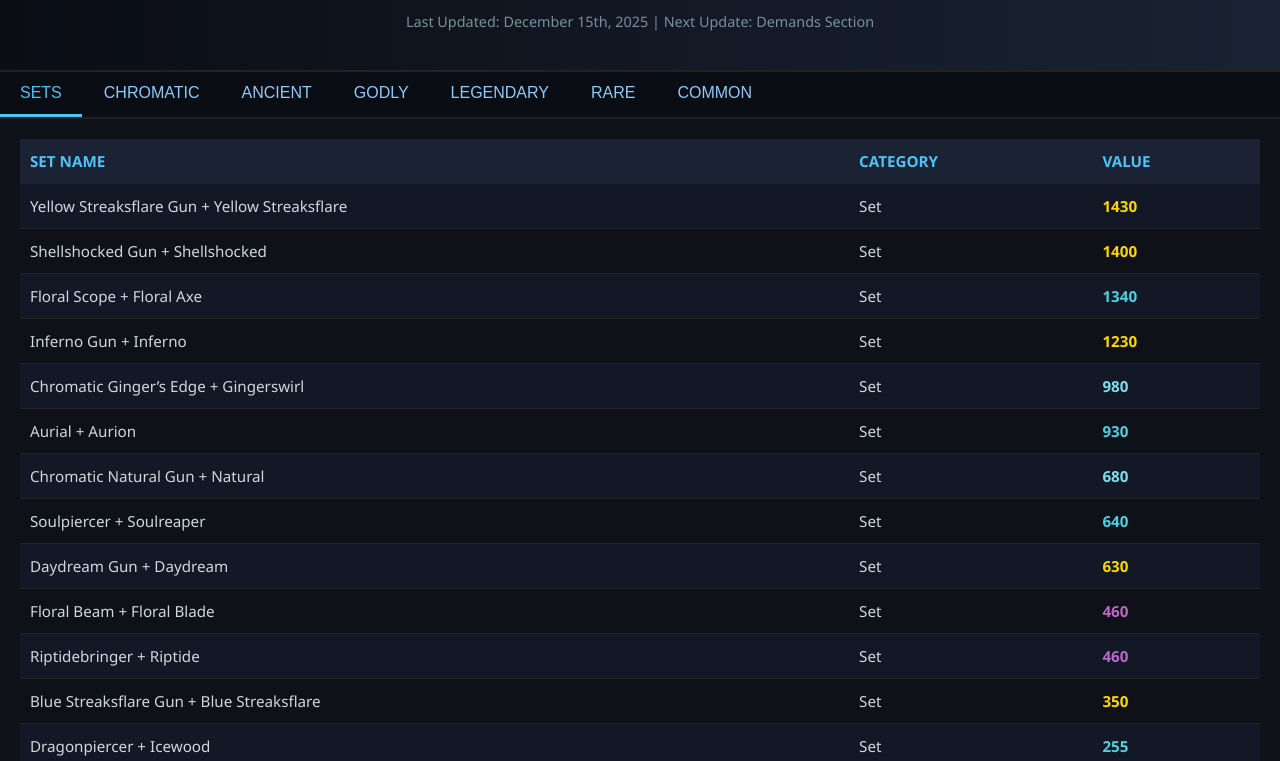
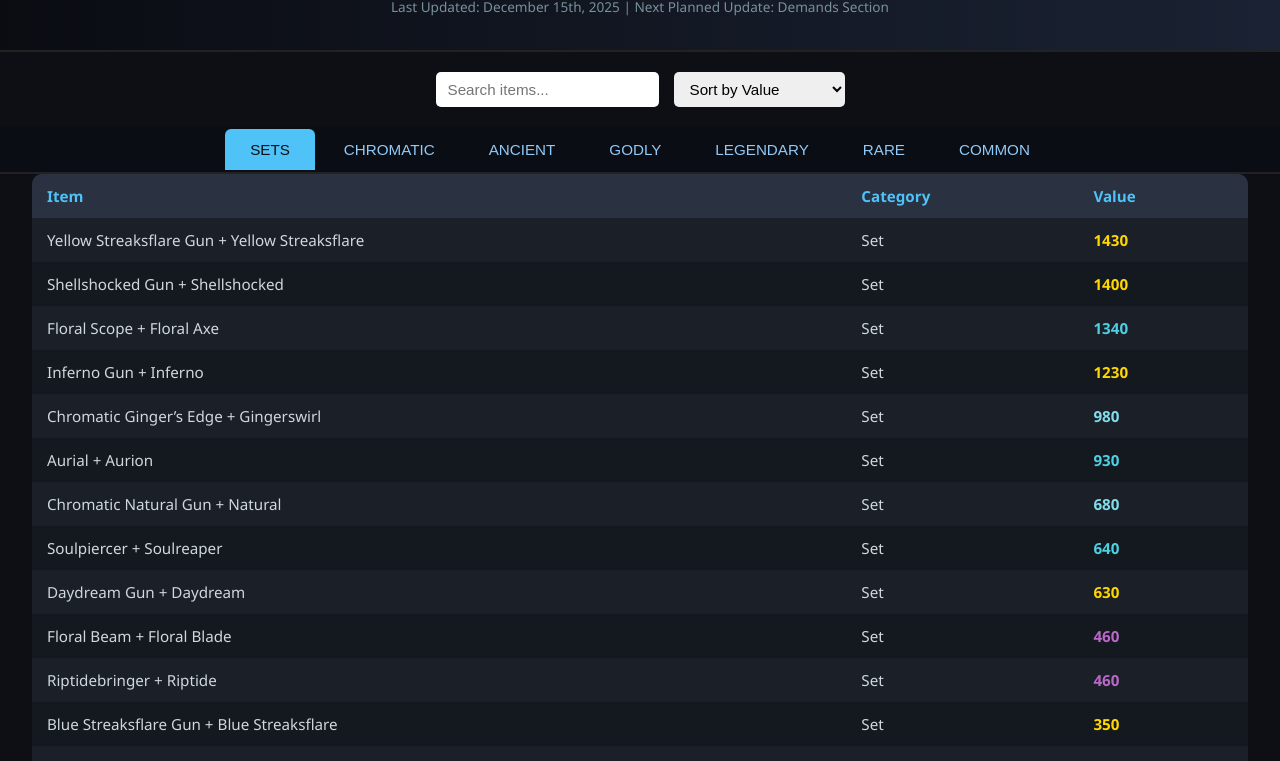
Before and after one commit to troixxanh/Official-KVGD-Values, a plain HTML site: page index.html in a window 1280 px wide. Shown: the part 108-869 px from the top of the page. Drawn offline with Linux system fonts and the light colour scheme.

```diff
--- a/index.html
+++ b/index.html
@@ -5,61 +5,79 @@
 <meta name="viewport" content="width=device-width, initial-scale=1.0">
 <title>KVGD Official Value List</title>
 <style>
-  /* ===== Body & Fonts ===== */
   body {
-    background-color: #0e1117;
+    background-color: #0d0f14;
     color: #cfd8dc;
     font-family: 'Segoe UI', Tahoma, Geneva, Verdana, sans-serif;
     margin: 0;
-    padding: 0;
   }
   header {
-    background: linear-gradient(90deg, #0a0d14, #1a2233);
-    padding: 25px 20px;
+    background: linear-gradient(90deg, #0a0c12, #1a2233);
+    padding: 20px;
     text-align: center;
     border-bottom: 2px solid #222;
   }
-  h1 { margin: 0; font-size: 2.2rem; color: #4fc3f7; }
-  h2 { margin: 5px 0 15px; font-size: 1.2rem; color: #90caf9; font-weight: normal; }
-  .last-updated { font-size: 0.9rem; color: #78909c; }
+  h1 { margin: 0; font-size: 2rem; color: #4fc3f7; }
+  h2 { margin: 5px 0 15px; font-size: 1rem; color: #90caf9; font-weight: normal; }
+  .last-updated { font-size: 0.85rem; color: #78909c; }
 
-  /* ===== Tabs ===== */
-  .tab { overflow: hidden; background-color: #0a0d14; border-bottom: 2px solid #222; display: flex; flex-wrap: wrap; }
+  .tab {
+    overflow: hidden;
+    background-color: #0a0d14;
+    display: flex;
+    flex-wrap: wrap;
+    justify-content: center;
+    border-bottom: 2px solid #222;
+  }
   .tab button {
-    background-color: inherit; border: none; outline: none;
-    cursor: pointer; padding: 12px 20px; transition: 0.3s;
-    color: #90caf9; font-size: 1rem; font-weight: 500;
-    border-bottom: 3px solid transparent;
-    margin-right: 2px;
+    background-color: inherit;
+    border: none;
+    outline: none;
+    cursor: pointer;
+    padding: 12px 25px;
+    margin: 2px;
+    font-size: 0.95rem;
+    font-weight: 500;
+    color: #90caf9;
+    border-radius: 6px 6px 0 0;
+    transition: all 0.3s;
   }
-  .tab button:hover { background-color: #1a2233; }
-  .tab button.active { border-bottom: 3px solid #4fc3f7; color: #4fc3f7; }
+  .tab button:hover { background-color: #1a2233; color: #4fc3f7; }
+  .tab button.active { background-color: #4fc3f7; color: #0d0f14; }
 
-  /* ===== Tab Content ===== */
-  .tabcontent { display: none; padding: 20px; animation: fadeEffect 0.3s; }
+  .controls {
+    display: flex;
+    justify-content: center;
+    margin: 20px;
+    flex-wrap: wrap;
+    gap: 15px;
+  }
+  .controls input, .controls select {
+    padding: 8px 12px;
+    border-radius: 5px;
+    border: none;
+    outline: none;
+    font-size: 0.95rem;
+  }
+
+  table {
+    width: 95%;
+    margin: 0 auto 40px auto;
+    border-collapse: collapse;
+    background-color: #1a1f28;
+    border-radius: 10px;
+    overflow: hidden;
+    font-size: 0.95rem;
+  }
+  th, td { padding: 12px 15px; text-align: left; }
+  th { background-color: #2a3140; color: #4fc3f7; cursor: pointer; }
+  tr:nth-child(even) { background-color: #14191f; }
+  tr:hover { background-color: #1f2530; }
+
+  .tabcontent { display: none; animation: fadeEffect 0.3s; }
   @keyframes fadeEffect { from {opacity: 0;} to {opacity: 1;} }
 
-  /* ===== Table Styling ===== */
-  table {
-    width: 100%;
-    border-collapse: collapse;
-    margin-bottom: 40px;
-    font-size: 0.95rem;
-  }
-  th, td {
-    padding: 12px 10px;
-    text-align: left;
-    border-bottom: 1px solid #222;
-  }
-  th {
-    background-color: #1a2233;
-    color: #4fc3f7;
-    text-transform: uppercase;
-  }
-  tr:nth-child(even) { background-color: #121826; }
-  tr:hover { background-color: #1e2838; }
-
-  /* ===== Rarity Highlights ===== */
+  /* Rarity Colors */
   .legendary { color: #ffd700; font-weight: 600; }
   .godly { color: #ba68c8; font-weight: 600; }
   .ancient { color: #4dd0e1; font-weight: 600; }
@@ -67,10 +85,10 @@
   .rare { color: #29b6f6; font-weight: 600; }
   .common { color: #cfd8dc; }
 
-  /* ===== Responsive ===== */
   @media screen and (max-width: 768px) {
-    th, td { font-size: 0.85rem; padding: 8px 6px; }
-    .tab button { font-size: 0.85rem; padding: 8px 12px; }
+    th, td { font-size: 0.85rem; padding: 8px 10px; }
+    .tab button { padding: 10px 18px; font-size: 0.85rem; }
+    .controls { flex-direction: column; align-items: center; }
   }
 </style>
 </head>
@@ -79,23 +97,33 @@
 <header>
   <h1>KVGD Official Value List</h1>
   <h2>Knife VS Gun DUELS – Professional Community List</h2>
-  <p class="last-updated">Last Updated: December 15th, 2025 | Next Update: Demands Section</p>
+  <p class="last-updated">Last Updated: December 15th, 2025 | Next Planned Update: Demands Section</p>
 </header>
 
-<div class="tab">
-  <button class="tablinks" onclick="openTab(event, 'Sets')" id="defaultOpen">SETS</button>
-  <button class="tablinks" onclick="openTab(event, 'Chromatic')">CHROMATIC</button>
-  <button class="tablinks" onclick="openTab(event, 'Ancient')">ANCIENT</button>
-  <button class="tablinks" onclick="openTab(event, 'Godly')">GODLY</button>
-  <button class="tablinks" onclick="openTab(event, 'Legendary')">LEGENDARY</button>
-  <button class="tablinks" onclick="openTab(event, 'Rare')">RARE</button>
-  <button class="tablinks" onclick="openTab(event, 'Common')">COMMON</button>
+<div class="controls">
+  <input type="text" id="searchInput" placeholder="Search items...">
+  <select id="sortSelect">
+    <option value="">Sort by Value</option>
+    <option value="asc">Value: Low to High</option>
+    <option value="desc">Value: High to Low</option>
+  </select>
 </div>
 
-<!-- ===== SETS ===== -->
-<div id="Sets" class="tabcontent">
+<div class="tab">
+  <button class="tablinks" onclick="openTab(event, 'sets')" id="defaultOpen">SETS</button>
+  <button class="tablinks" onclick="openTab(event, 'chromatic')">CHROMATIC</button>
+  <button class="tablinks" onclick="openTab(event, 'ancient')">ANCIENT</button>
+  <button class="tablinks" onclick="openTab(event, 'godly')">GODLY</button>
+  <button class="tablinks" onclick="openTab(event, 'legendary')">LEGENDARY</button>
+  <button class="tablinks" onclick="openTab(event, 'rare')">RARE</button>
+  <button class="tablinks" onclick="openTab(event, 'common')">COMMON</button>
+</div>
+
+<!-- ==================== TABLES ==================== -->
+<div id="sets" class="tabcontent">
   <table>
-    <tr><th>Set Name</th><th>Category</th><th>Value</th></tr>
+    <thead><tr><th>Item</th><th>Category</th><th>Value</th></tr></thead>
+    <tbody>
       <tr><td>Yellow Streaksflare Gun + Yellow Streaksflare</td><td>Set</td><td class="legendary">1430</td></tr>
       <tr><td>Shellshocked Gun + Shellshocked</td><td>Set</td><td class="legendary">1400</td></tr>
       <tr><td>Floral Scope + Floral Axe</td><td>Set</td><td class="ancient">1340</td></tr>
@@ -133,25 +161,27 @@
       <tr><td>Frosted Gun + Frosted</td><td>Set</td><td class="common">35</td></tr>
       <tr><td>Stripped Gun + Stripped</td><td>Set</td><td class="common">35</td></tr>
       <tr><td>Painted Gun + Painted</td><td>Set</td><td class="common">25</td></tr>
+    </tbody>
   </table>
 </div>
 
-<!-- ===== CHROMATIC ===== -->
-<div id="Chromatic" class="tabcontent">
+<div id="chromatic" class="tabcontent">
   <table>
-    <tr><th>Item</th><th>Type</th><th>Value</th></tr>
+    <thead><tr><th>Item</th><th>Type</th><th>Value</th></tr></thead>
+    <tbody>
       <tr><td>Cookie Cutter</td><td>Knife</td><td class="chromatic">475</td></tr>
       <tr><td>Ginger’s Edge</td><td>Knife</td><td class="chromatic">475</td></tr>
       <tr><td>Gingerswirl</td><td>Gun</td><td class="chromatic">475</td></tr>
       <tr><td>Natural Gun</td><td>Gun</td><td class="chromatic">350</td></tr>
       <tr><td>Natural</td><td>Knife</td><td class="chromatic">300</td></tr>
+    </tbody>
   </table>
 </div>
 
-<!-- ===== ANCIENT ===== -->
-<div id="Ancient" class="tabcontent">
+<div id="ancient" class="tabcontent">
   <table>
-    <tr><th>Item</th><th>Type</th><th>Value</th></tr>
+    <thead><tr><th>Item</th><th>Type</th><th>Value</th></tr></thead>
+    <tbody>
       <tr><td>Floral Scope</td><td>Gun</td><td class="ancient">1000</td></tr>
       <tr><td>Trilogy Axe</td><td>Knife</td><td class="ancient">675</td></tr>
       <tr><td>Aurion</td><td>Knife</td><td class="ancient">450</td></tr>
@@ -160,7 +190,7 @@
       <tr><td>Floral Axe</td><td>Knife</td><td class="ancient">300</td></tr>
       <tr><td>Soulpiercer</td><td>Gun</td><td class="ancient">290</td></tr>
       <tr><td>Cookie Cutter</td><td>Knife</td><td class="ancient">195</td></tr>
-    <tr><td>San's Batwing</td><td>Knife</td><td class="ancient">190</td></tr>
+      <tr><td>San’s Batwing</td><td>Knife</td><td class="ancient">190</td></tr>
       <tr><td>Galaxy Heat</td><td>Knife</td><td class="ancient">180</td></tr>
       <tr><td>Icewood</td><td>Knife</td><td class="ancient">175</td></tr>
       <tr><td>Raven Scythe</td><td>Knife</td><td class="ancient">175</td></tr>
@@ -179,13 +209,14 @@
       <tr><td>Rainbow Periastron</td><td>Knife</td><td class="ancient">50</td></tr>
       <tr><td>Punked Shot</td><td>Gun</td><td class="ancient">35</td></tr>
       <tr><td>Overseer Crossbow</td><td>Gun</td><td class="ancient">20</td></tr>
+    </tbody>
   </table>
 </div>
 
-<!-- ===== GODLY ===== -->
-<div id="Godly" class="tabcontent">
+<div id="godly" class="tabcontent">
   <table>
-    <tr><th>Item</th><th>Type</th><th>Value</th></tr>
+    <thead><tr><th>Item</th><th>Type</th><th>Value</th></tr></thead>
+    <tbody>
       <tr><td>Deathshard</td><td>Knife</td><td class="godly">900</td></tr>
       <tr><td>Phaser</td><td>Gun</td><td class="godly">850</td></tr>
       <tr><td>Floral Beam</td><td>Gun</td><td class="godly">220</td></tr>
@@ -200,13 +231,14 @@
       <tr><td>Megalodon</td><td>Knife</td><td class="godly">20</td></tr>
       <tr><td>Candy</td><td>Knife</td><td class="godly">15</td></tr>
       <tr><td>Steampunk Glove</td><td>Gun</td><td class="godly">10</td></tr>
+    </tbody>
   </table>
 </div>
 
-<!-- ===== LEGENDARY ===== -->
-<div id="Legendary" class="tabcontent">
+<div id="legendary" class="tabcontent">
   <table>
-    <tr><th>Item</th><th>Type</th><th>Value</th></tr>
+    <thead><tr><th>Item</th><th>Type</th><th>Value</th></tr></thead>
+    <tbody>
       <tr><td>Yellow Streaksflare</td><td>Knife</td><td class="legendary">700</td></tr>
       <tr><td>Yellow Streaksflare Gun</td><td>Gun</td><td class="legendary">700</td></tr>
       <tr><td>Shellshocked Gun</td><td>Gun</td><td class="legendary">680</td></tr>
@@ -238,13 +270,14 @@
       <tr><td>West Wind</td><td>Knife</td><td class="legendary">15</td></tr>
       <tr><td>Ignite</td><td>Gun</td><td class="legendary">15</td></tr>
       <tr><td>Tides</td><td>Knife</td><td class="legendary">15</td></tr>
+    </tbody>
   </table>
 </div>
 
-<!-- ===== RARE ===== -->
-<div id="Rare" class="tabcontent">
+<div id="rare" class="tabcontent">
   <table>
-    <tr><th>Item</th><th>Type</th><th>Value</th></tr>
+    <thead><tr><th>Item</th><th>Type</th><th>Value</th></tr></thead>
+    <tbody>
       <tr><td>Epic Redness</td><td>Knife</td><td class="rare">820</td></tr>
       <tr><td>Bluesteel Bow</td><td>Gun</td><td class="rare">800</td></tr>
       <tr><td>Battle Axe</td><td>Knife</td><td class="rare">730</td></tr>
@@ -280,13 +313,14 @@
       <tr><td>Flames</td><td>Knife</td><td class="rare">10</td></tr>
       <tr><td>Hyperion</td><td>Gun</td><td class="rare">10</td></tr>
       <tr><td>Luger</td><td>Gun</td><td class="rare">10</td></tr>
+    </tbody>
   </table>
 </div>
 
-<!-- ===== COMMON ===== -->
-<div id="Common" class="tabcontent">
+<div id="common" class="tabcontent">
   <table>
-    <tr><th>Item</th><th>Type</th><th>Value</th></tr>
+    <thead><tr><th>Item</th><th>Type</th><th>Value</th></tr></thead>
+    <tbody>
       <tr><td>Stickers</td><td>Knife</td><td class="common">70</td></tr>
       <tr><td>Chocolate Gun</td><td>Gun</td><td class="common">15</td></tr>
       <tr><td>Chocolate</td><td>Knife</td><td class="common">15</td></tr>
@@ -314,13 +348,14 @@
       <tr><td>Yellow Seer</td><td>Knife</td><td class="common">5</td></tr>
       <tr><td>Golden</td><td>Gun</td><td class="common">5</td></tr>
       <tr><td>Blue Seer</td><td>Knife</td><td class="common">5</td></tr>
+    </tbody>
   </table>
 </div>
 
-<!-- ===== JS Tabs ===== -->
 <script>
+  // Tab switching
   function openTab(evt, tabName) {
-  var i, tabcontent, tablinks;
+    let i, tabcontent, tablinks;
     tabcontent = document.getElementsByClassName("tabcontent");
     for (i = 0; i < tabcontent.length; i++) { tabcontent[i].style.display = "none"; }
     tablinks = document.getElementsByClassName("tablinks");
@@ -329,6 +364,38 @@
     evt.currentTarget.className += " active";
   }
   document.getElementById("defaultOpen").click();
+
+  // Search functionality
+  const searchInput = document.getElementById("searchInput");
+  searchInput.addEventListener("keyup", function() {
+    const filter = searchInput.value.toLowerCase();
+    document.querySelectorAll(".tabcontent.active table tbody tr").forEach(row => {
+      row.style.display = row.innerText.toLowerCase().includes(filter) ? "" : "none";
+    });
+  });
+
+  // Sort functionality
+  const sortSelect = document.getElementById("sortSelect");
+  sortSelect.addEventListener("change", function() {
+    const activeTable = document.querySelector(".tabcontent.active table tbody");
+    const rows = Array.from(activeTable.querySelectorAll("tr"));
+    const order = sortSelect.value;
+    if (!order) return;
+    rows.sort((a, b) => {
+      const valA = parseInt(a.cells[2].innerText);
+      const valB = parseInt(b.cells[2].innerText);
+      return order === "asc" ? valA - valB : valB - valA;
+    });
+    rows.forEach(row => activeTable.appendChild(row));
+  });
+
+  // Update search and sort when tab changes
+  document.querySelectorAll(".tablinks").forEach(btn => {
+    btn.addEventListener("click", () => {
+      searchInput.dispatchEvent(new Event("keyup"));
+      sortSelect.dispatchEvent(new Event("change"));
+    });
+  });
 </script>
 
 </body>
```
Lines whose indentation alone changed are shown as unchanged.
